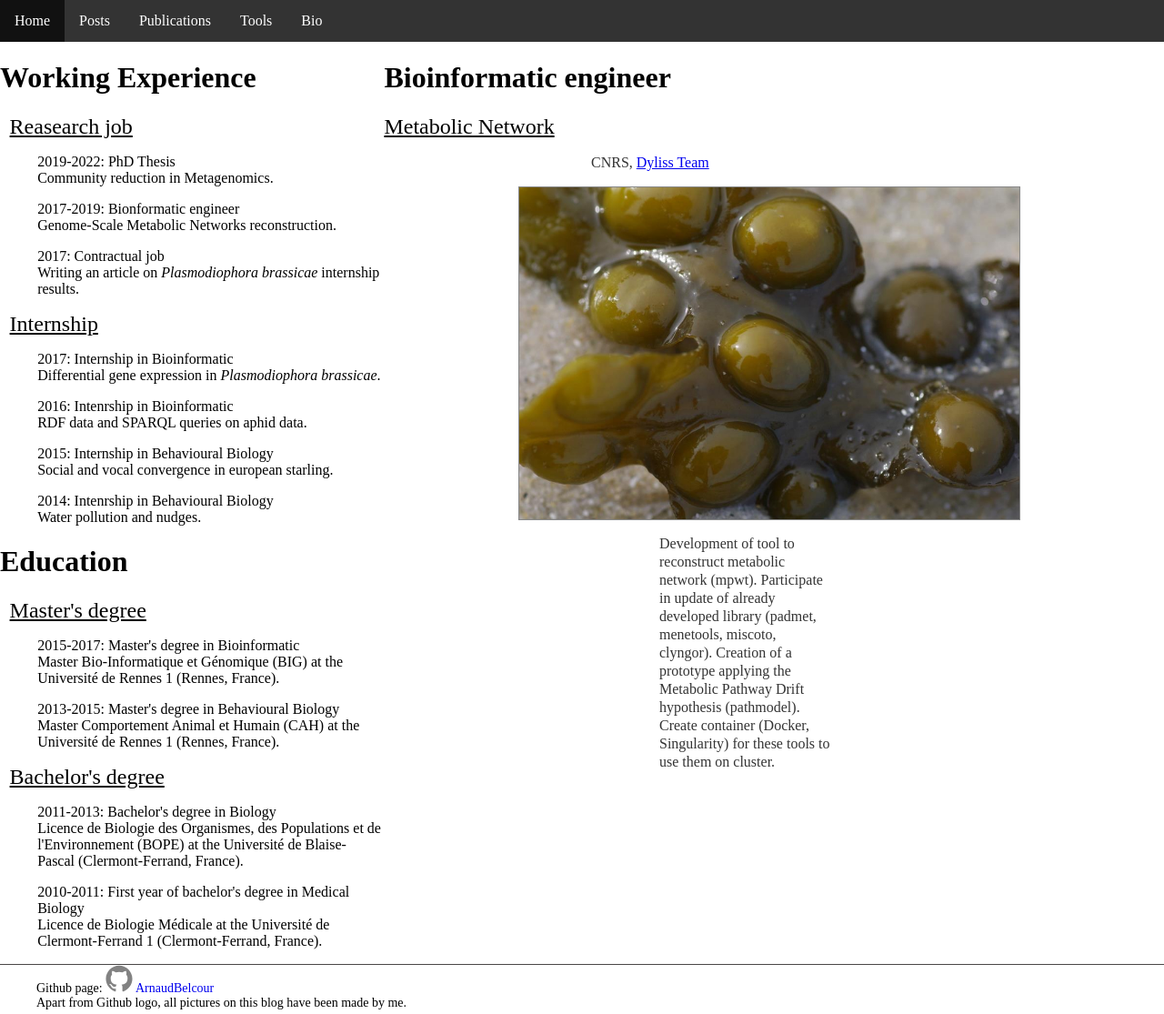
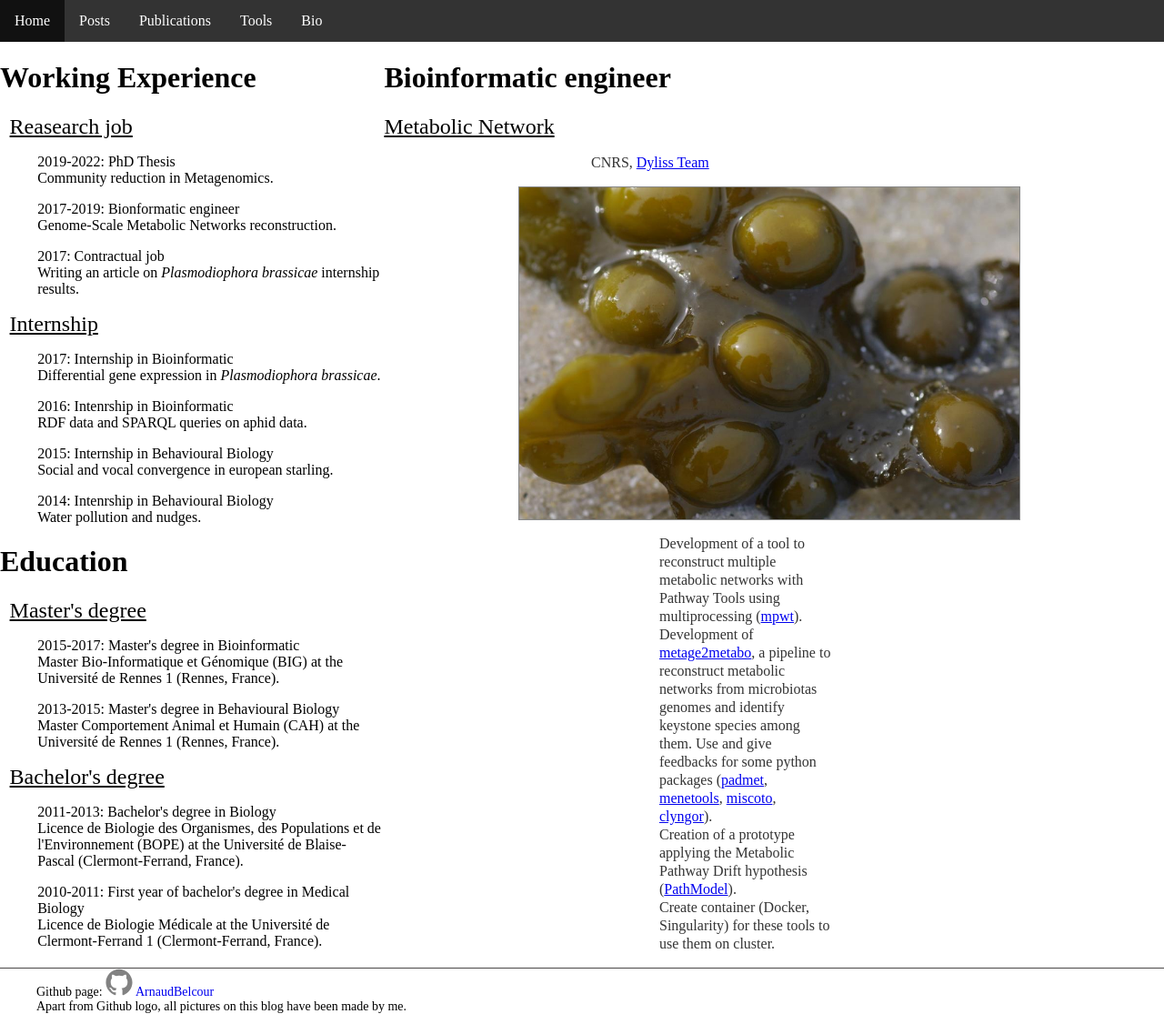
Before and after one commit to ArnaudBelcour/blog, a Jekyll site: the page built from pages/cv/2017_cdd.html, in a window 1280 px wide. Shown: the whole page at 91% size. Built offline with Jekyll 4.4.1, drawn with Linux system fonts in a browser that asks for light colours.

Commit message:
Update Home and CV Pages.

```diff
--- a/index.html
+++ b/index.html
@@ -6,7 +6,6 @@ layout: default
 <img class="homefront_pic" alt="homefront_pic" src="{{ site.url | append: site.baseurl }}/images/profile.jpg"  style="border-width:1px;border-color:#888;border-style:solid;vertical-align:top">
 
 <p >Hello,</p>
-<p> I have worked as a bioinformatic engineer in the <a href="http://www.irisa.fr/dyliss/">DYLISS team</a> from 2017 to 2019.
-	My work focused on metabolic network, <i>ab initio</i> inference of metabolic pathways and classification of enzymes.</p>
+<p> I am a PhD student working on methods to infer model metabolism for community reduction in the <a href="http://www.irisa.fr/dyliss/">DYLISS team</a>.</p>
 
 </div>
--- a/pages/cv/2017_cdd.html
+++ b/pages/cv/2017_cdd.html
@@ -9,10 +9,11 @@ permalink: pages/cv/2017_cdd
 	<img class="homefront_pic" alt="homefront_pic" src="{{ site.url | append: site.baseurl }}/images/algae.jpg"  style="border-width:1px;border-color:#888;border-style:solid;vertical-align:top">
 		<ul>
 			<p>
-				Development of tool to reconstruct metabolic network (mpwt).
-				Participate in update of already developed library (padmet, menetools, miscoto, clyngor).
-				Creation of a prototype applying the Metabolic Pathway Drift hypothesis (pathmodel).
-				Create container (Docker, Singularity) for these tools to use them on cluster.
+				Development of a tool to reconstruct multiple metabolic networks with Pathway Tools using multiprocessing (<a href="https://github.com/AuReMe/mpwt">mpwt</a>).<br>
+				Development of <a href="https://github.com/AuReMe/metage2metabo">metage2metabo</a>, a pipeline to reconstruct metabolic networks from microbiotas genomes and identify keystone species among them.
+				Use and give feedbacks for some python packages (<a href="https://github.com/AuReMe/padmet">padmet</a>, <a href="https://github.com/cfrioux/MeneTools">menetools</a>, <a href="https://github.com/cfrioux/miscoto">miscoto</a>, <a href="https://github.com/Aluriak/clyngor">clyngor</a>).<br>
+				Creation of a prototype applying the Metabolic Pathway Drift hypothesis (<a href="https://github.com/pathmodel/pathmodel">PathModel</a>).<br>
+				Create container (Docker, Singularity) for these tools to use them on cluster.<br>
 			</p>
 		</ul>
 </div>
```
